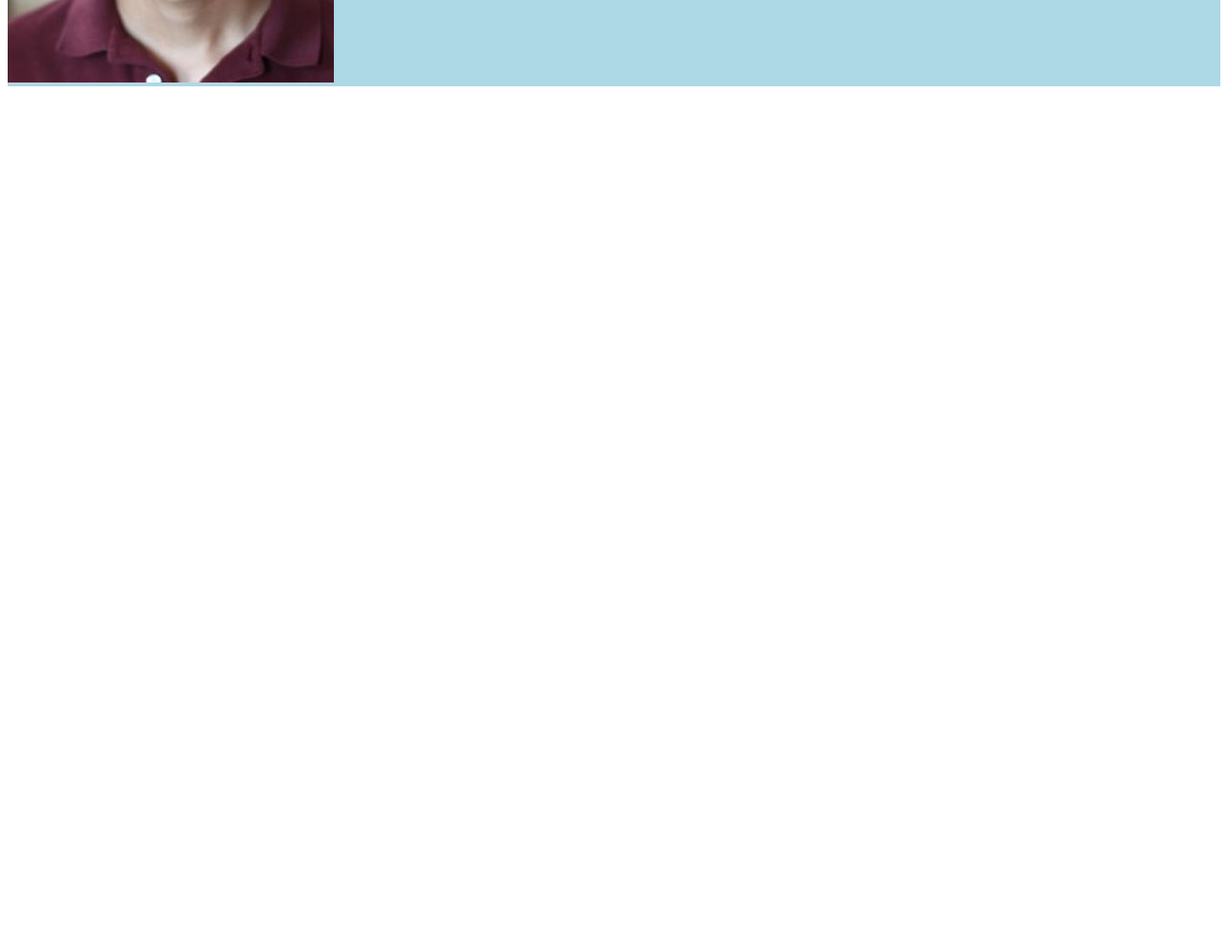
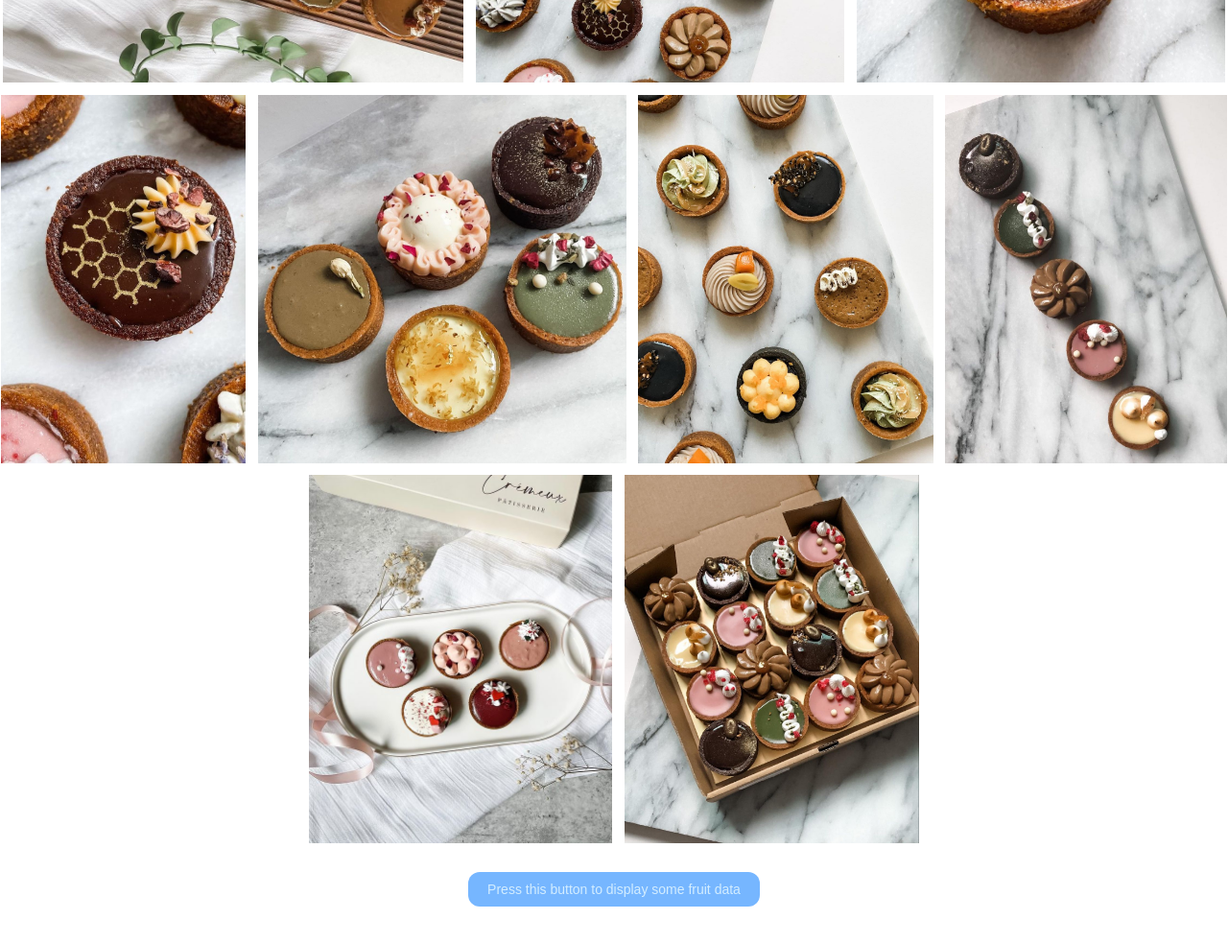
Before and after one commit to sophiazyliu/cs1300-html-css-js-students, a plain HTML site: page index.html in a window 1280 px wide. Shown: the part 500-1483 px from the top of the page at 96% size. Before the commit the page ends 800 px from the top, so only its background shows below. Drawn offline with Linux system fonts and the light colour scheme.

Commit message:
wed deb studio finished

```diff
--- a/app.js
+++ b/app.js
@@ -12,7 +12,7 @@ const apiRequest = async () => {
    */
 
   // TODO fill in your own port number
-  const PORT_NUMBER = "";
+  const PORT_NUMBER = "8010";
 
   const baseUrl = `http://localhost:${PORT_NUMBER}/proxy/api/`
 
@@ -29,7 +29,7 @@ const apiRequest = async () => {
     }
   });
 
-  // console.log(response);
+  console.log(response);
 
   // Return the response in JSON format
   return response.json();
@@ -40,14 +40,33 @@ const updatePage = async () => {
 
   // Make API request and get an array of fruit objects
   const fruitsArray = await apiRequest();
-  // console.log(fruitsArray);
+  console.log("hello!")
+  console.log(fruitsArray);
 
   // TODO: Use either `map` and/or `filter` to extract some data from the array of fruit objects
   // For example, find "name of all fruits whose sugar > 15",
+  const fruitSugarArray = fruitsArray.filter(f => f.nutritions.sugar > 15).map(f => f.name);
+
+  console.log("fruits sugar arr:")
+  console.log(fruitSugarArray);
 
   // TODO: Create a new HTML element to display your data
+  let fruitHTML = "";
+
+  fruitHTML += "<div><h3>Fruits 🍓🍊🍋🫐</h3><ul>";
+
+  for (let i = 0; i < fruitSugarArray.length; i++) {
+    console.log(fruitSugarArray[i]);
+    fruitHTML = fruitHTML + "<li>" + fruitSugarArray[i] + "</li>";
+  }
+
+  fruitHTML += "</ul></div>";
+
 
   // TODO: Append your new element to the page
+  gallery.innerHTML += fruitHTML;
+
+  console.log(gallery.innerHTML)
 
 }
 
--- a/index.html
+++ b/index.html
@@ -6,21 +6,32 @@
     <script src="app.js"></script>
     <!-- import CSS styles -->
     <link rel="stylesheet" href="styles.css" />
+    <link rel="preconnect" href="https://fonts.gstatic.com" crossorigin>
+    <link href="https://fonts.googleapis.com/css2?family=Inter&display=swap" rel="stylesheet">
   </head>
+  <link rel="preconnect" href="https://fonts.googleapis.com">
 
   <!-- page content goes into <body> -->
   <body>
     <div id="cs1300-gallery">
-      <h1>Welcome to my bakery</h1>
-      <p>Add your own images and styles!</p>
+      <h1 class="welcome">Crémeux Pâtisserie</h1>
+      <p class="welcome-p"> With flavours like Jasmine Kocha, Raspberry Rose, Salted Caramel Chocolate, Genmaicha and Osmanthus Yuzu, how can we resist popping one (or five) of these tarts from Crémeux Pâtisserie? While slots for July have been closed, make sure to keep an eye out for an exciting new menu that’s launching in August. </p>
 
       <!-- TODO: PART I Add your own images and use CSS flex to make sure they work on different screen sizes -->
       <div class="gallery-item-container">
-        <img class="gallery-item" src="./assets/jeff.jpg" alt="jeff watching u">
+        <img class="gallery-item" src="./assets/0.jpg" alt="desserts">
+        <img class="gallery-item" src="./assets/1.jpg" alt="desserts">
+        <img class="gallery-item" src="./assets/2.jpg" alt="desserts">
+        <img class="gallery-item" src="./assets/4.jpg" alt="desserts">
+        <img class="gallery-item" src="./assets/5.jpg" alt="desserts">
+        <img class="gallery-item" src="./assets/6.jpg" alt="desserts">
+        <img class="gallery-item" src="./assets/14.jpg" alt="desserts">
+        <img class="gallery-item" src="./assets/11.jpg" alt="desserts">
+        <img class="gallery-item" src="./assets/12.jpg" alt="desserts">
       </div>
 
       <!-- TODO: PART II Uncomment the line below, and hook up this button to display data from an API -->
-      <!-- <button onclick="">Press this button to display some fruit data</button> -->
+      <button onclick="updatePage()" class="fruit-button">Press this button to display some fruit data</button>
     </div>
   </body>
 
--- a/styles.css
+++ b/styles.css
@@ -1,7 +1,48 @@
 #cs1300-gallery {
-  background-color: lightblue;
+  font-family: 'Inter', sans-serif;
+  flex-direction: column;
+  display: flex;
+  justify-content: center;
+  align-items: center;
 }
 
-.gallery-container {
-  /* TODO add styles (hint: use flex!) https://www.w3schools.com/cssref/ */
+.welcome {
+  display: flex;
+  justify-content: center;
 }
+
+.welcome-p {
+  display: flex;
+  width: 50%;
+}
+
+.gallery-item-container {
+  display: flex;
+  justify-content: center;
+  align-items: center;
+  flex-wrap: wrap;
+  width: 100vw;
+  gap: 0.8rem;
+}
+
+.gallery-item {
+  height: 30vw;
+}
+
+.fruit-button {
+  margin-top: 30px;
+  margin-bottom: 30px;
+  background-color: #76b6ff;
+  border: none;
+  color: #d3edff;
+  padding: 10px 20px;
+  text-align: center;
+  text-decoration: none;
+  display: inline-block;
+  font-size: 14px;
+  border-radius: 12px;
+}
+
+.fruit-button:hover {
+  background-color: rgb(88, 148, 215);
+}
```
Also changed, not shown: assets/0.jpg (added), assets/1.jpg (added), assets/11.jpg (added), assets/12.jpg (added), assets/13.jpg (added), assets/14.jpg (added), assets/2.jpg (added), assets/4.jpg (added), assets/5.jpg (added), assets/6.jpg (added), 1 other file.
